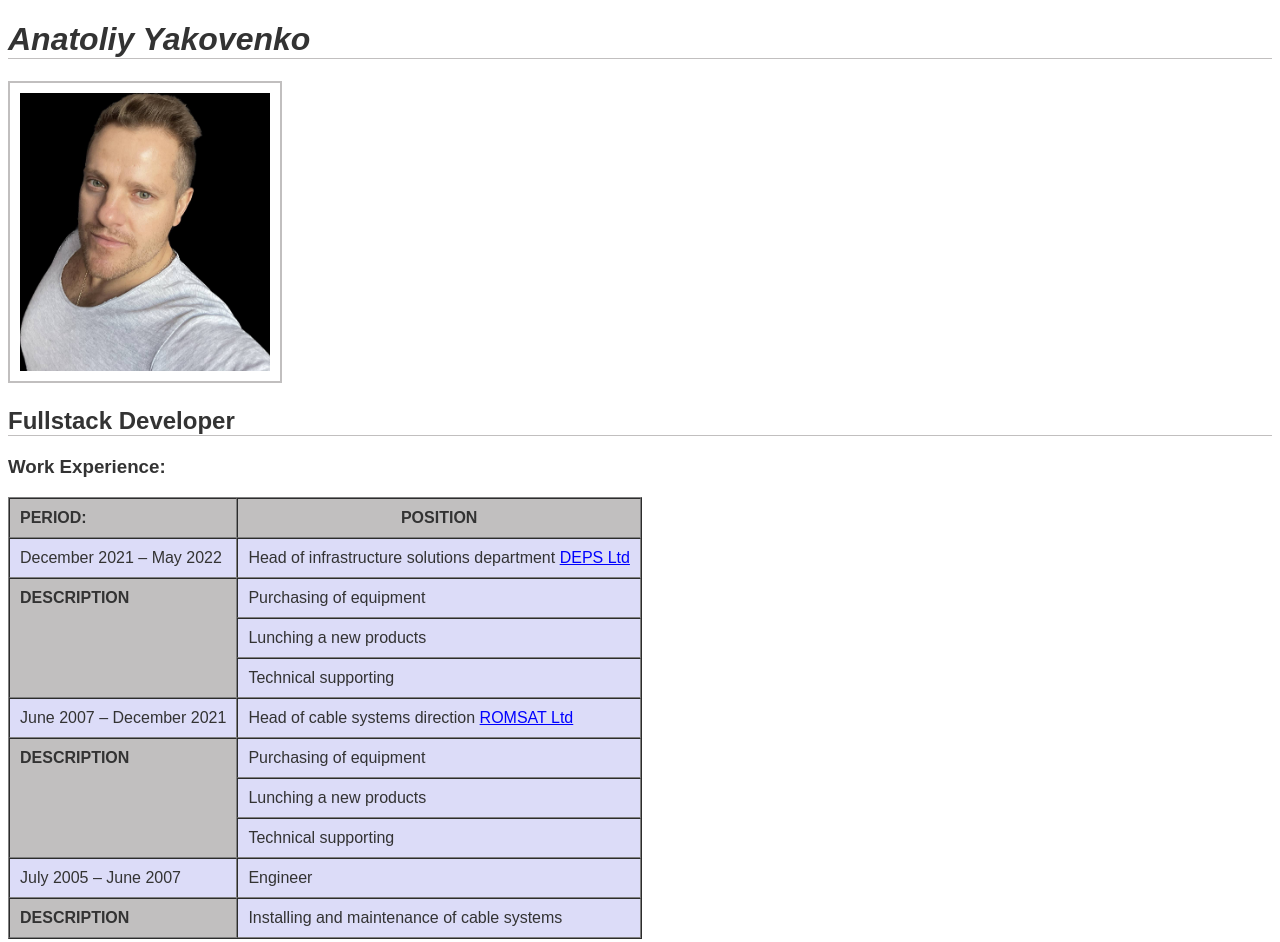
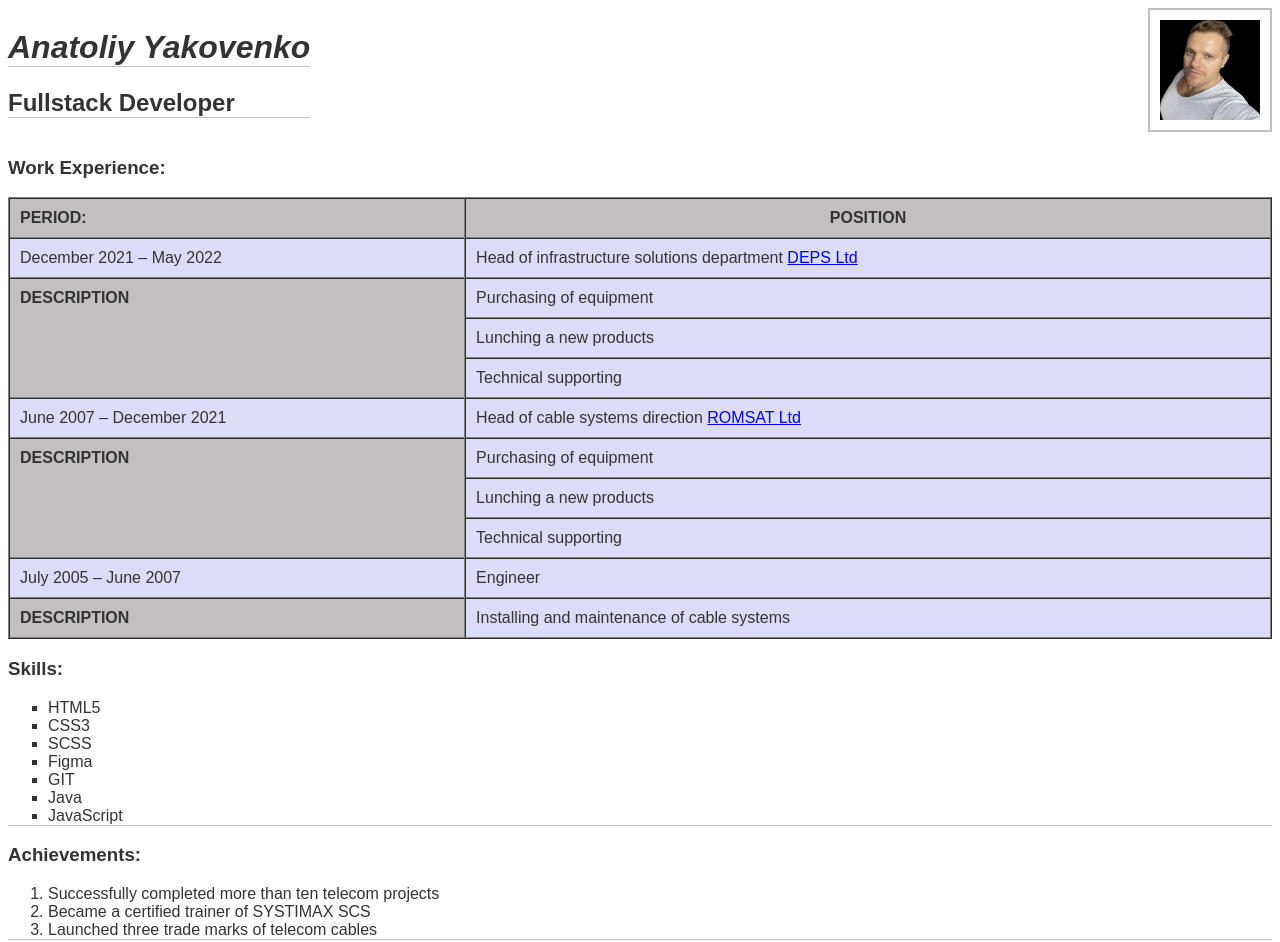
Before and after one commit to AnatoliyYakovenko/rd-CV-hw, a plain HTML site: page index.html in a window 1280 px wide. Shown: the top 942 px of the page. Drawn offline with Linux system fonts and the light colour scheme.

Commit message:
work with display property

```diff
--- a/index.html
+++ b/index.html
@@ -8,9 +8,14 @@
     <link rel="stylesheet" href="./styles.css" />
   </head>
   <body>
+    <div class="top-part">
+      <div class="top-part__title">
         <h1 class="name">Anatoliy Yakovenko</h1>
-    <img src="./anatoliy.jpeg" alt="man is making a selfie" width="250"/>
         <h2 class="job-title">Fullstack Developer</h2>
+      </div>
+      <img src="./anatoliy.jpeg" alt="man is making a selfie"/>
+    </div>
+    <div class="main-info">
       <h3>Work Experience:</h3>
 
         <table class="cv-table" border="1" cellspacing="0" cellpadding="10px">
@@ -72,5 +77,6 @@
         <li>Became a certified trainer of SYSTIMAX SCS</li>
         <li>Launched three trade marks of telecom cables</li>
       </ol>
+    </div>
   </body>
 </html>
--- a/styles.css
+++ b/styles.css
@@ -1,12 +1,18 @@
 body{
     font-family: Arial, Helvetica, sans-serif;
     color: #333;
+}
+.top-part{
+    display: flex;
+    justify-content: space-between;
 }
 .name{
     font-style: oblique;
     border-bottom: 1px solid rgb(193, 191, 191);
 }
 img{
+    width: 100px;
+    height: 100px;
     padding: 10px;
     border: 2px solid rgb(193, 191, 191);
 }
@@ -15,6 +21,7 @@ img{
     border-bottom: 1px solid rgb(193, 191, 191);
 }
 .cv-table{
+    width: 100%;
     background-color: rgb(220, 220, 248);
 }
 .table-title{
```
Lines whose indentation alone changed are shown as unchanged.
